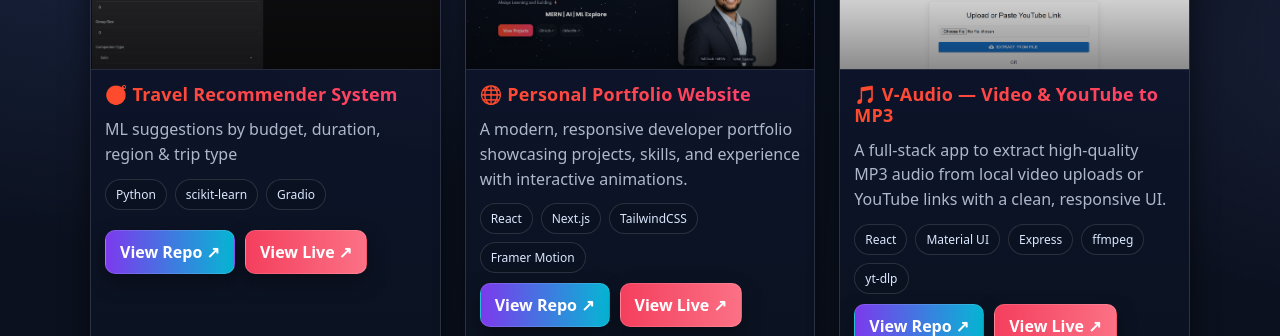
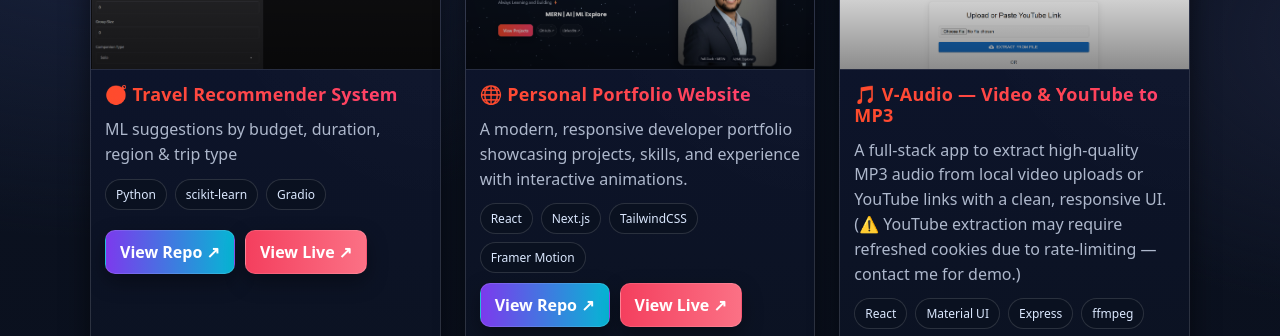
Before and after one commit to janmejay484/janmejay-singh-portfolio, a React (Vite) app: page / in a window 1280 px wide. Shown: the part 3240-3576 px from the top of the page. Built offline with nearby package versions, Linux system fonts and the light colour scheme.

Commit message:
project updation

```diff
--- a/src/data/data.js
+++ b/src/data/data.js
@@ -91,7 +91,7 @@ export const projects = [
 {
   title: "🎵 V-Audio — Video & YouTube to MP3",
   repo: "V-Audio",
-  desc: "A full-stack app to extract high-quality MP3 audio from local video uploads or YouTube links with a clean, responsive UI.",
+  desc: "A full-stack app to extract high-quality MP3 audio from local video uploads or YouTube links with a clean, responsive UI.(⚠️ YouTube extraction may require refreshed cookies due to rate-limiting — contact me for demo.)",
   badges: ["React", "Material UI", "Express", "ffmpeg", "yt-dlp"],
   image: PosterVAudio,
   live: "https://v-audio.vercel.app/",
```
